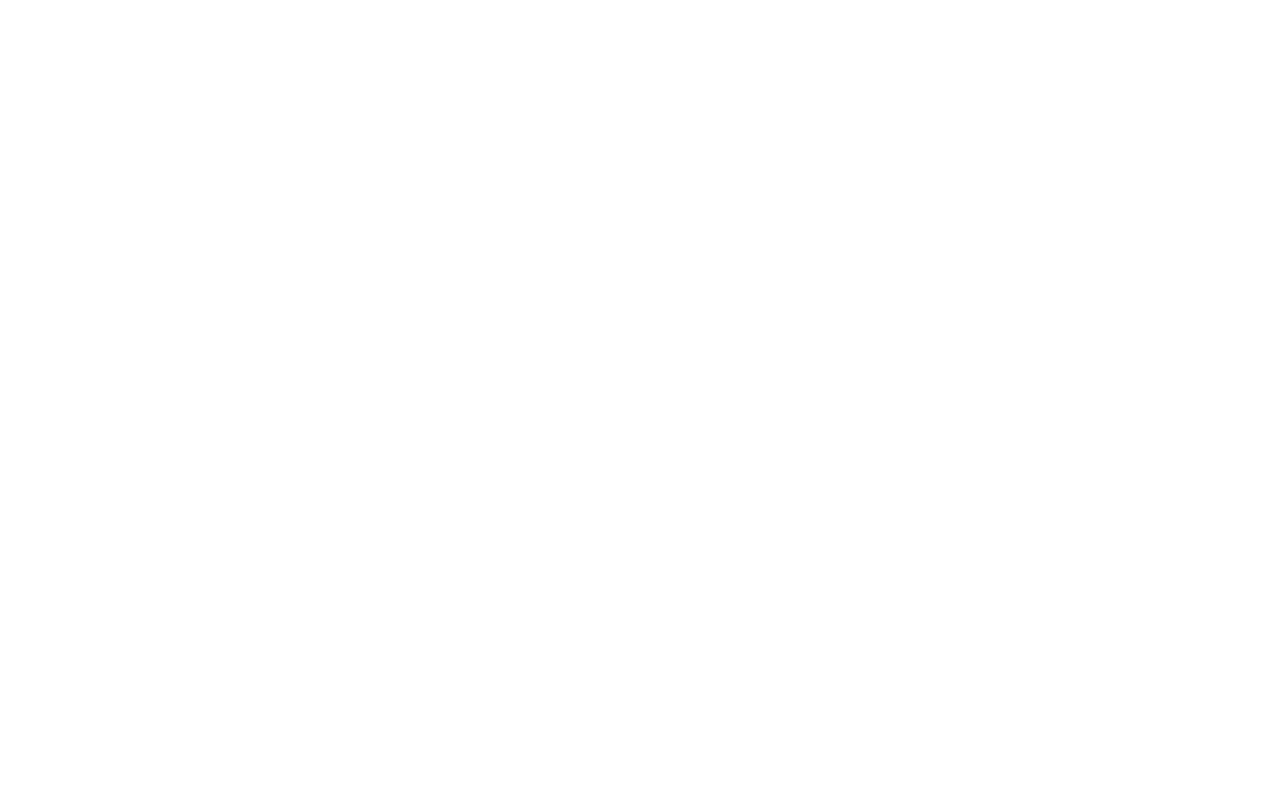
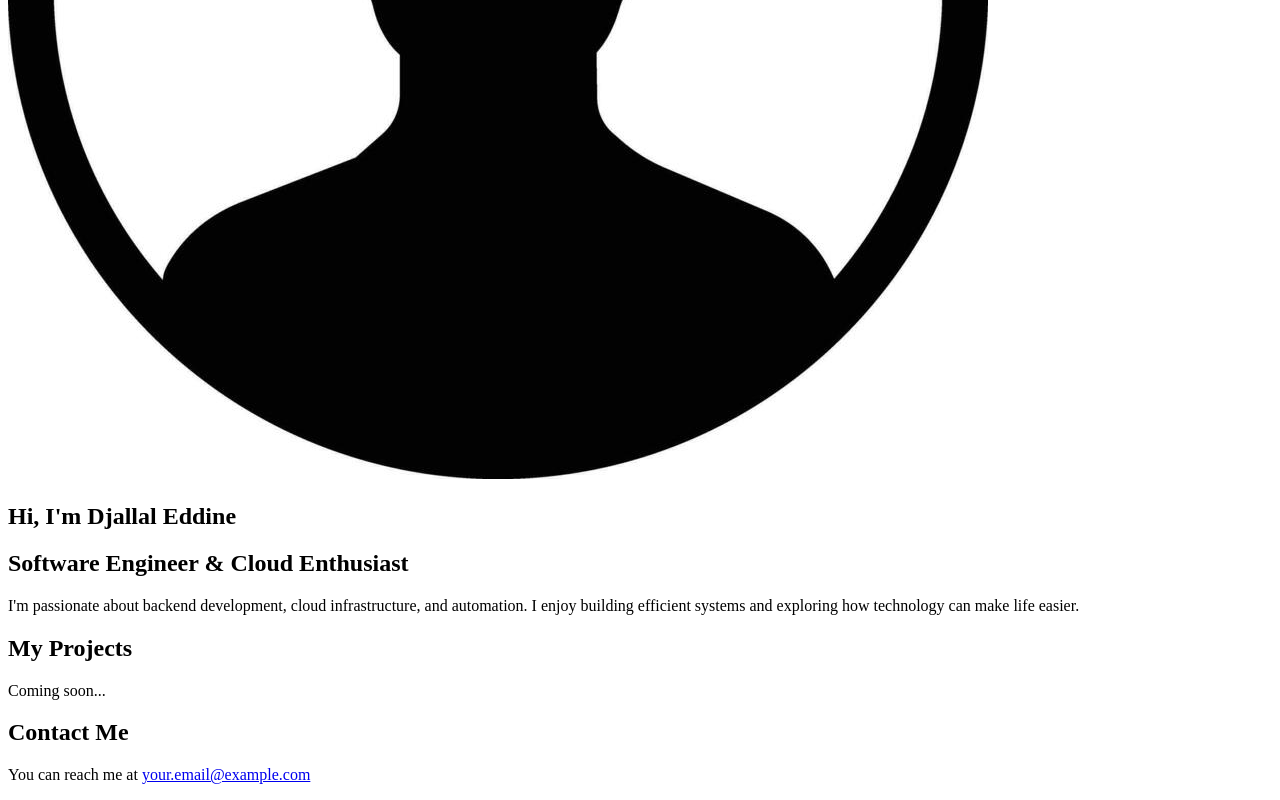
Before and after one commit to djedd1ne/djmekki.github.io, a Vue app: page / in a window 1280 px wide. Shown: the part 509-1309 px from the top of the page. Before the commit the page ends 800 px from the top, so only its background shows below. Built offline with nearby package versions, Linux system fonts and the light colour scheme.

Commit message:
add profile pic and make changes to App.vue

```diff
--- a/src/App.vue
+++ b/src/App.vue
@@ -1,11 +1,29 @@
 <template>
-  <div class="min-h-screen flex justify-center items-center bg-gray-100">
-    <h1 class="text-4xl font-bold">Welcome to My Portfolio!</h1>
+  <div class="page">
+    <!-- About Me Section -->
+    <section id="about" class="section about">
+      <img src="/profile.jpg" alt="Profile photo" class="profile" />
+      <h1>Hi, I'm Djallal Eddine</h1>
+      <h2>Software Engineer & Cloud Enthusiast</h2>
+      <p>
+        I'm passionate about backend development, cloud infrastructure, and automation.
+        I enjoy building efficient systems and exploring how technology can make life easier.
+      </p>
+    </section>
+
+    <!-- Projects Section -->
+    <section id="projects" class="section projects">
+      <h2>My Projects</h2>
+      <p>Coming soon...</p>
+    </section>
+
+    <!-- Contact Section -->
+    <section id="contact" class="section contact">
+      <h2>Contact Me</h2>
+      <p>You can reach me at <a href="mailto:dj@fynx.org">your.email@example.com</a></p>
+    </section>
   </div>
 </template>
 
 <script setup>
 </script>
-
-<style>
-</style>
```
Also changed, not shown: public/profile.jpg (added).
